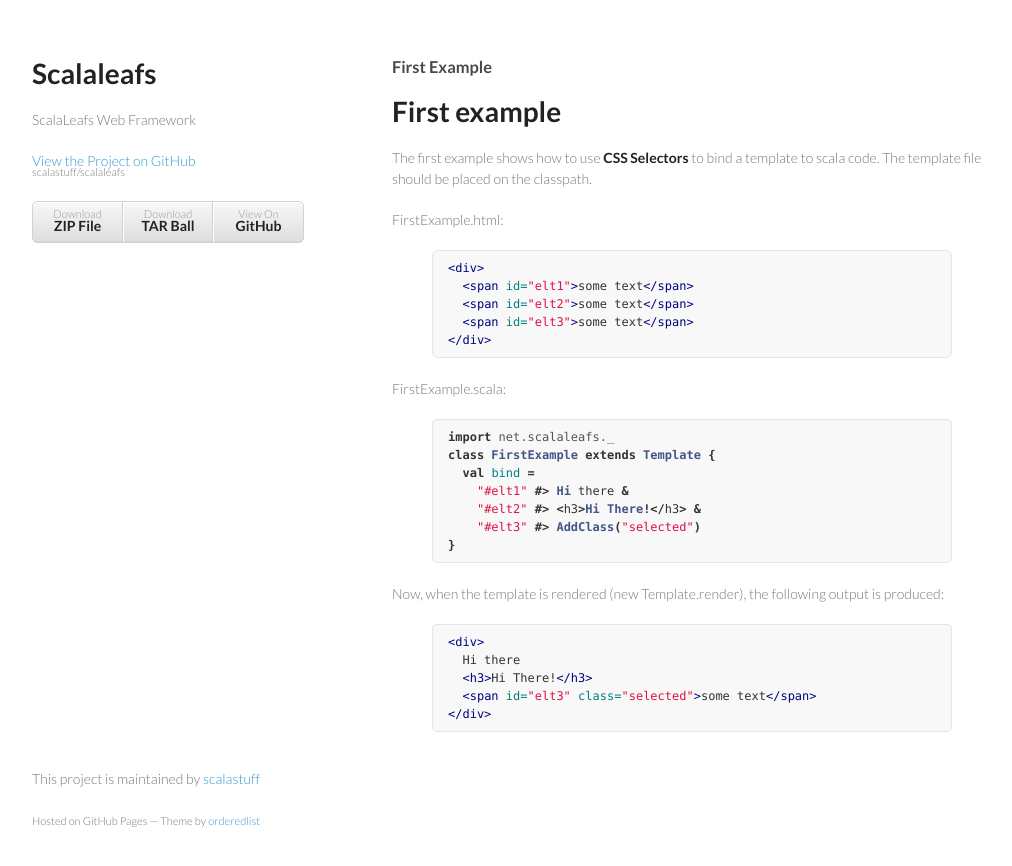
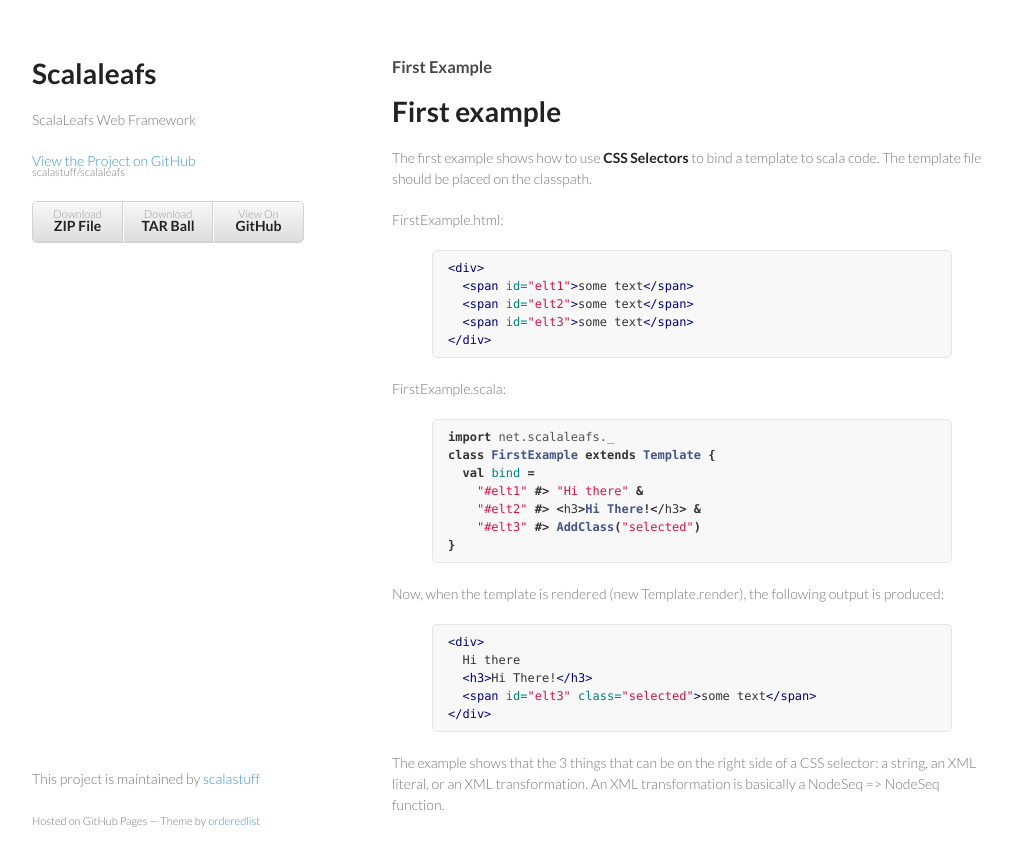
Before and after one commit to scalastuff/scalaleafs, a Jekyll site: the page built from first-steps.md, in a window 1280 px wide. Shown: the top 866 px of the page, without its empty margins (128-1140 px from the left). Built offline with Jekyll 4.4.1, drawn with Linux system fonts in a browser that asks for light colours.

Commit message:
Updated first-steps.md

```diff
--- a/first-steps.md
+++ b/first-steps.md
@@ -22,7 +22,7 @@
 import net.scalaleafs._
 class FirstExample extends Template {
   val bind =
-    "#elt1" #> Hi there &
+    "#elt1" #> "Hi there" &
     "#elt2" #> <h3>Hi There!</h3> &
     "#elt3" #> AddClass("selected")
 }
@@ -37,3 +37,5 @@
   <span id="elt3" class="selected">some text</span>
 </div>
 {% endhighlight %}
+
+The example shows that the 3 things that can be on the right side of a CSS selector: a string, an XML literal, or an XML transformation. An XML transformation is basically a NodeSeq => NodeSeq function.
```
